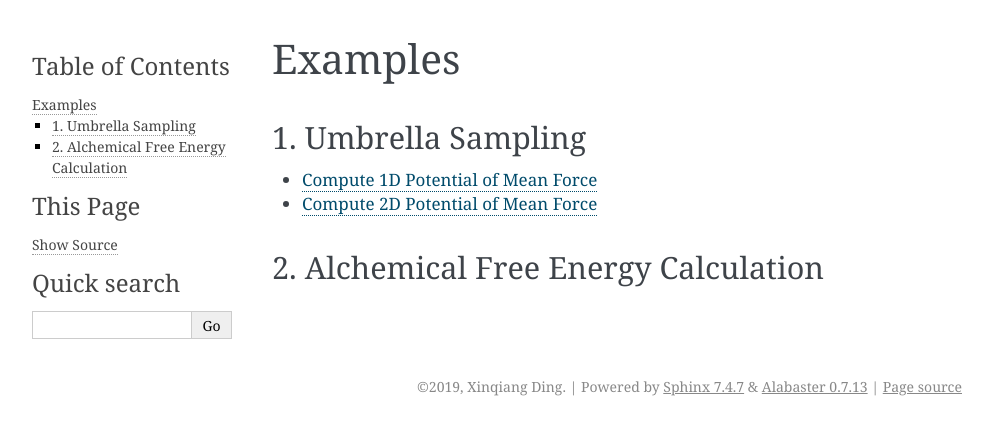
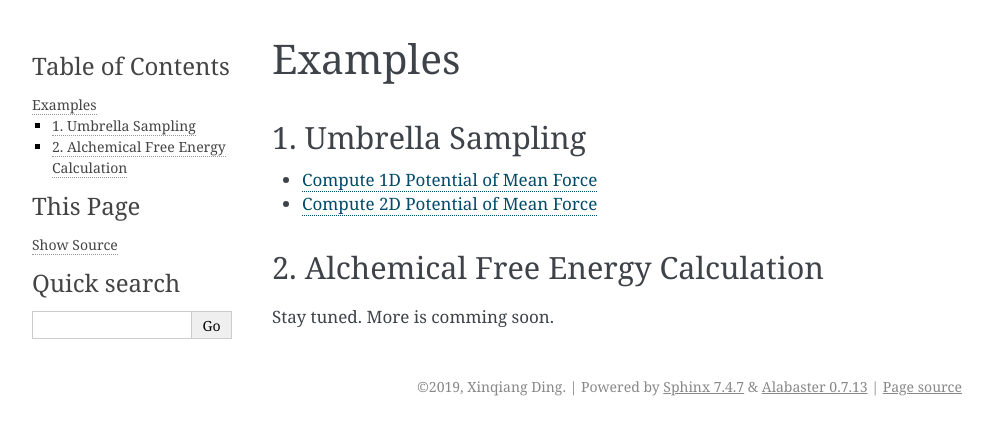
Before and after one commit to BrooksResearchGroup-UM/FastMBAR, a Sphinx documentation site: the page built from docs/source/examples.rst, in a window 1280 px wide. Shown: the top 435 px of the page, without its empty margins (148-1141 px from the left). Built offline with Sphinx 7.4.7, drawn with Linux system fonts in a browser that asks for light colours.

Commit message:
add messages to examples

```diff
--- a/docs/source/examples.rst
+++ b/docs/source/examples.rst
@@ -14,3 +14,5 @@ Examples
 
 2. Alchemical Free Energy Calculation
 -------------------------------------
+
+Stay tuned. More is comming soon.
--- a/docs/source/umbrella_sampling_1D.rst
+++ b/docs/source/umbrella_sampling_1D.rst
@@ -1,2 +1,4 @@
 Compute 1D Potential of Mean Force
 ==================================
+
+Stay tuned. More is comming soon.
--- a/docs/source/umbrella_sampling_2D.rst
+++ b/docs/source/umbrella_sampling_2D.rst
@@ -1,2 +1,4 @@
 Compute 2D Potential of Mean Force
 ==================================
+
+Stay tuned. More is comming soon.
```
